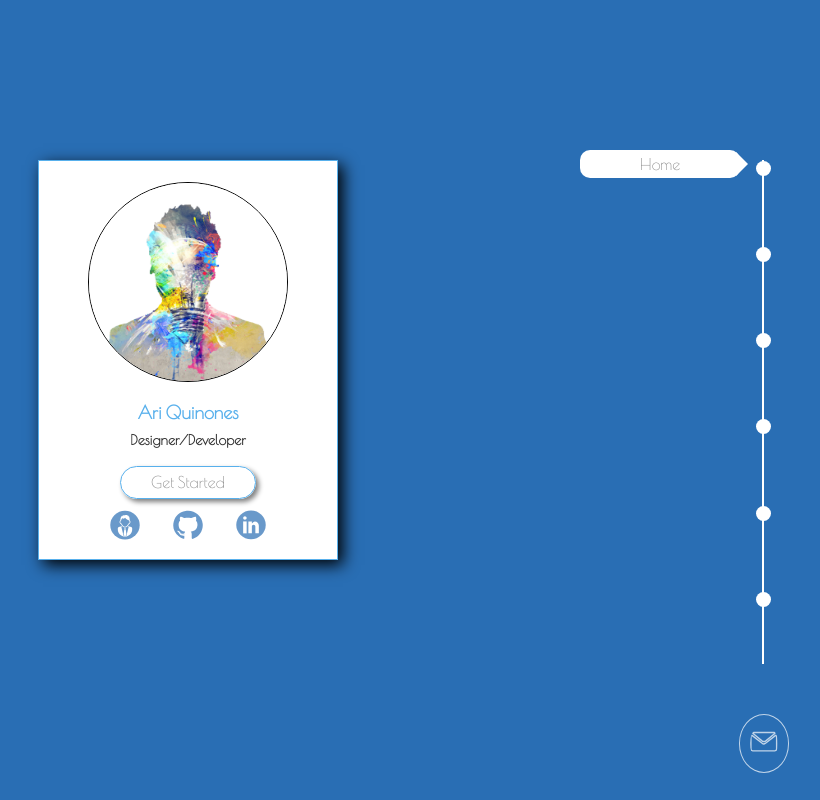
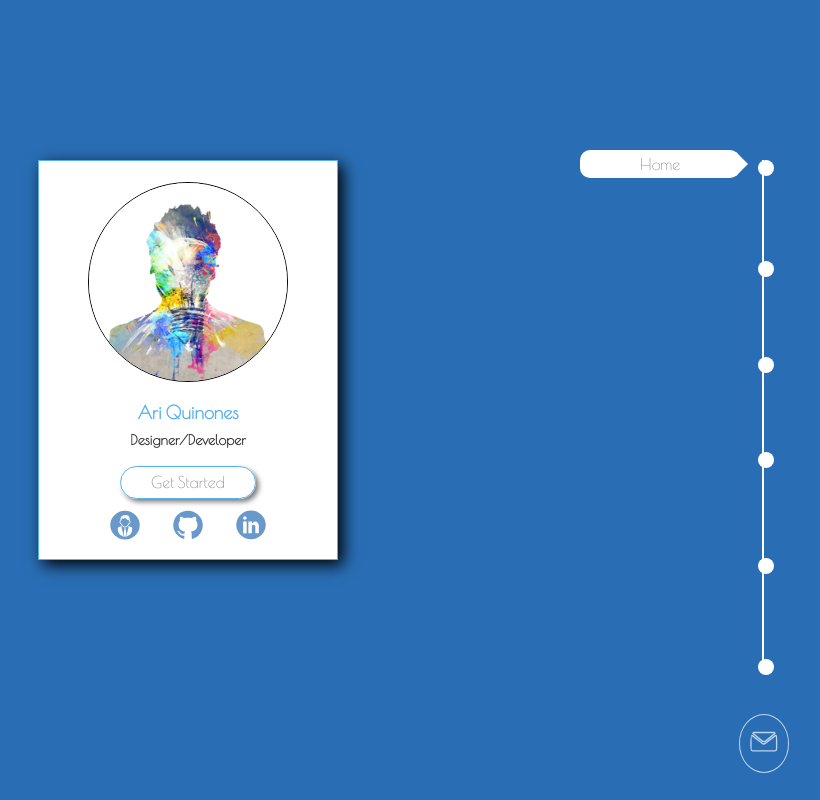
Before and after one commit to ariquinones/portfolio, a PHP site: page / in a window 1280 px wide. Shown: the whole page, without its empty margins (452-1272 px from the left). Run offline with PHP 8.4, Linux system fonts and the light colour scheme; some libraries are stand-ins or nearby versions.

Commit message:
fixedSideButtons

```diff
--- a/styles/style.css
+++ b/styles/style.css
@@ -188,19 +188,37 @@ a:visited {
 }
 
 .sideMenuItem {
-  	margin-bottom: 4400%;
-    margin-top: -1000%;
-    margin-left: -375%;
+  	position: absolute;
+    margin-left: -300%;
     background: white;
-    width: 15px;
-    height: 15px;
+    width: 1em;
+    height: 1em;
     border-radius: 50%;
     border: none;
 }
+#home {
+	top: 0;
+}
+#bloggingLarge {
+	top: 20%;
+}
+#myCompanionDx {
+	top: 39%;
+}
+#weatherOrNot {
+	top: 58%;
+}
+#toDoList {
+	top: 79%;
+}
+#fencing {
+	top: 99%;
+}
+
 .sideMenuItem:hover {
 	cursor: pointer;
-	width: 20px;
-	height: 20px;
+	width: 2em;
+	height: 2em;
 }
 .currentViewContainer {
 	width: 10em;
```
